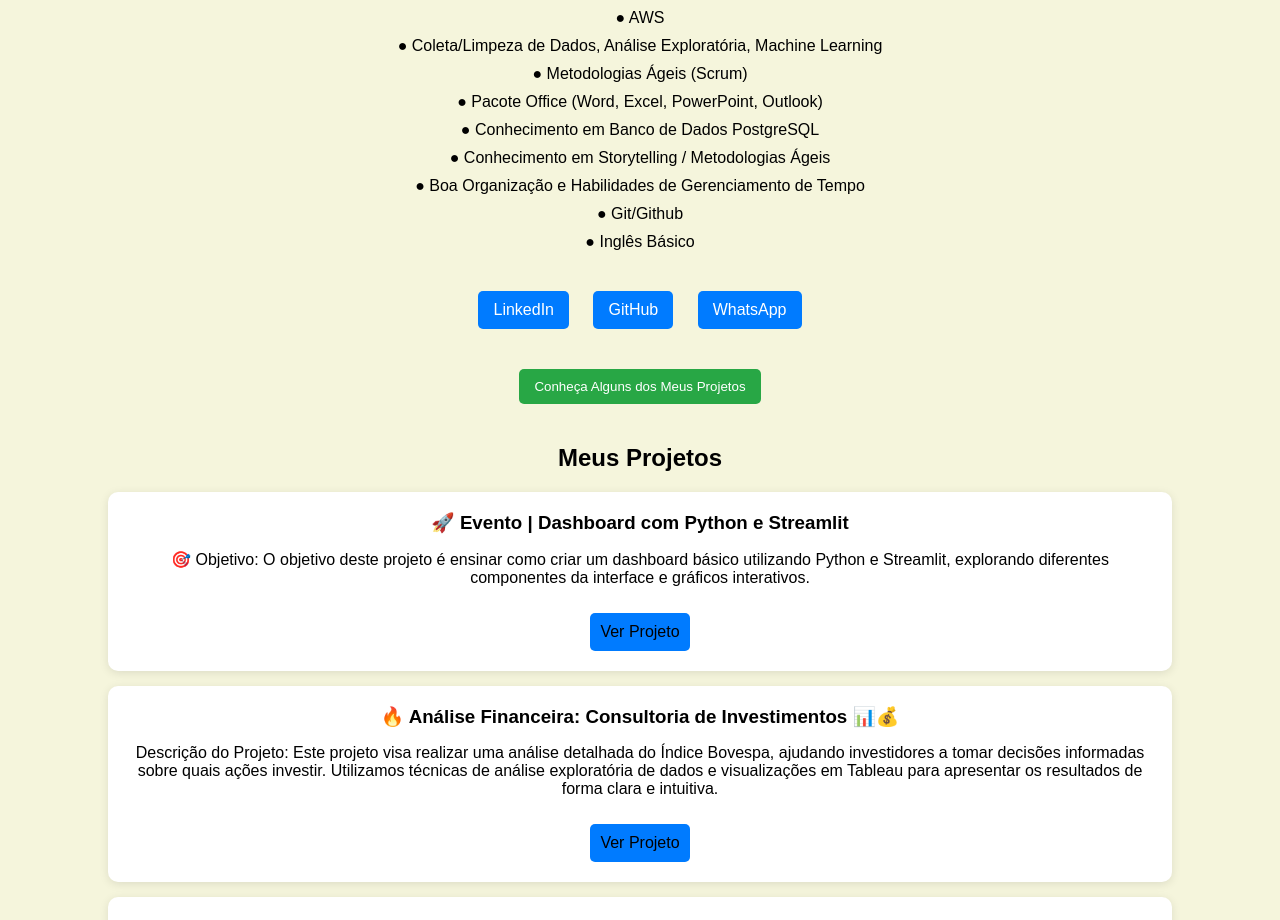
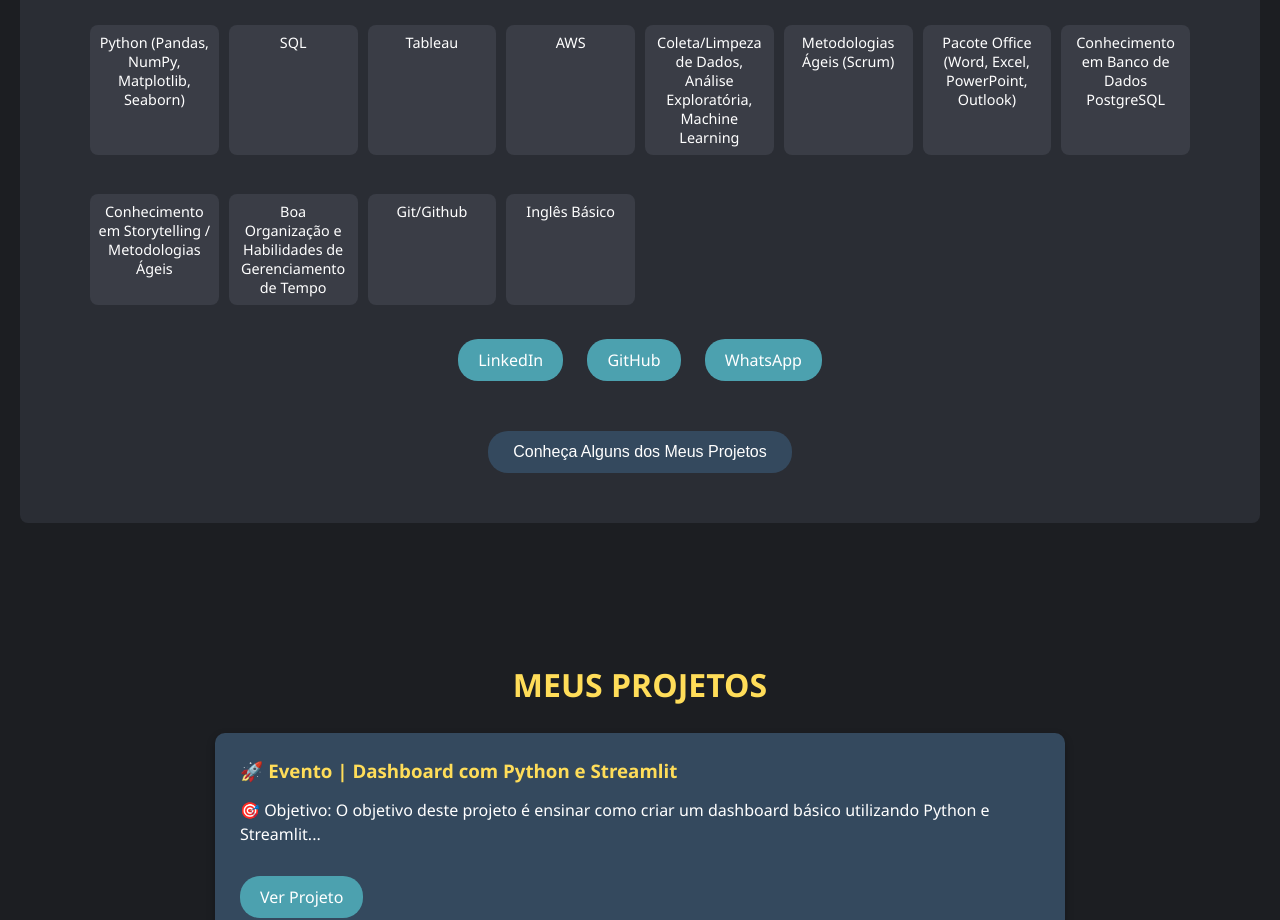
Before and after one commit to Savarezi/Portifolio-2, a plain HTML site: page index.html in a window 1280 px wide. Shown: the part 609-1529 px from the top of the page. Drawn offline with Linux system fonts and the light colour scheme.

Commit message:
alterei o desgner

```diff
--- a/index.html
+++ b/index.html
@@ -1,3 +1,4 @@
+
 <!DOCTYPE html>
 <html lang="pt-BR">
 <head>
@@ -11,30 +12,29 @@
         <h1 class="nome">Patrícia Oliveira</h1>
 
         <!-- Adicionando a imagem de perfil -->
-        <img <img src="imagem/WhatsApp Image 2024-10-22 at 19.04.45.jpeg"
+        <img src="imagem/WhatsApp Image 2024-11-01 at 22.35.08.jpeg"
         alt="Descrição da imagem"
         class="imagem">
 
-
         <div class="descricao">
             <p>💻 Estudante de Análise e Desenvolvimento de Sistemas | Analista de Dados | Entusiasta em Tecnologia</p>
-            <p>Sou apaixonada por tecnologia e dados, sempre em busca de novos conhecimentos e desafios. Com experiência em análise de dados e programação, desenvolvo projetos voltados para a extração de insights que apoiam tomadas de decisão estratégicas. Tenho habilidades em Python, SQL, Excel/Google Sheets, e ferramentas de visualização de dados, além de sólida experiência em tratamento de dados para criar soluções eficientes e escaláveis.</p>
+            <p>Sou apaixonada por tecnologia e dados, sempre em busca de novos conhecimentos e desafios...</p>
         </div>
 
         <h2>COMPETÊNCIAS:</h2>
         <div class="competencias">
-            <p>● Python (Pandas, NumPy, Matplotlib, Seaborn)</p>
-            <p>● SQL</p>
-            <p>● Tableau</p>
-            <p>● AWS</p>
-            <p>● Coleta/Limpeza de Dados, Análise Exploratória, Machine Learning</p>
-            <p>● Metodologias Ágeis (Scrum)</p>
-            <p>● Pacote Office (Word, Excel, PowerPoint, Outlook)</p>
-            <p>● Conhecimento em Banco de Dados PostgreSQL</p>
-            <p>● Conhecimento em Storytelling / Metodologias Ágeis</p>
-            <p>● Boa Organização e Habilidades de Gerenciamento de Tempo</p>
-            <p>● Git/Github</p>
-            <p>● Inglês Básico</p>
+            <p> Python (Pandas, NumPy, Matplotlib, Seaborn)</p>
+            <p> SQL</p>
+            <p> Tableau</p>
+            <p> AWS</p>
+            <p> Coleta/Limpeza de Dados, Análise Exploratória, Machine Learning</p>
+            <p> Metodologias Ágeis (Scrum)</p>
+            <p> Pacote Office (Word, Excel, PowerPoint, Outlook)</p>
+            <p> Conhecimento em Banco de Dados PostgreSQL</p>
+            <p> Conhecimento em Storytelling / Metodologias Ágeis</p>
+            <p> Boa Organização e Habilidades de Gerenciamento de Tempo</p>
+            <p> Git/Github</p>
+            <p> Inglês Básico</p>
         </div>
 
         <div class="botoes">
@@ -51,25 +51,25 @@
 
         <div class="projeto">
             <h3>🚀 Evento | Dashboard com Python e Streamlit</h3>
-            <p>🎯 Objetivo: O objetivo deste projeto é ensinar como criar um dashboard básico utilizando Python e Streamlit, explorando diferentes componentes da interface e gráficos interativos.</p>
+            <p>🎯 Objetivo: O objetivo deste projeto é ensinar como criar um dashboard básico utilizando Python e Streamlit...</p>
             <a href="https://github.com/Savarezi/Dashboard-com-Python-e-Streamlit-" target="_blank">Ver Projeto</a>
         </div>
 
         <div class="projeto">
             <h3>🔥 Análise Financeira: Consultoria de Investimentos 📊💰</h3>
-            <p>Descrição do Projeto: Este projeto visa realizar uma análise detalhada do Índice Bovespa, ajudando investidores a tomar decisões informadas sobre quais ações investir. Utilizamos técnicas de análise exploratória de dados e visualizações em Tableau para apresentar os resultados de forma clara e intuitiva.</p>
+            <p>Descrição do Projeto: Este projeto visa realizar uma análise detalhada do Índice Bovespa...</p>
             <a href="https://github.com/Savarezi/on34-python-s17-s18-projeto-final/tree/main/projeto_final_patricia/datasets" target="_blank">Ver Projeto</a>
         </div>
 
         <div class="projeto">
             <h3>Sistema de Controle de Estoque</h3>
-            <p>Bem-vindo ao Sistema de Controle de Estoque! Este projeto foi desenvolvido para ajudar a gerenciar o estoque de produtos de forma simples e eficiente, utilizando Python, SQLite para banco de dados e o Pandas para exibição de dados em formato de tabela no Jupyter Notebook. Além disso, o projeto conta com uma interface gráfica para facilitar o uso, construída com o Tkinter.</p>
+            <p>Bem-vindo ao Sistema de Controle de Estoque! Este projeto foi desenvolvido para ajudar a gerenciar o estoque...</p>
             <a href="https://github.com/Savarezi/Sistema-e-Controle-de-Estoque" target="_blank">Ver Projeto</a>
         </div>
 
         <div class="projeto">
             <h3>Análise de Empréstimos de Biblioteca</h3>
-            <p>Objetivo: O objetivo desta análise é entender o uso das bibliotecas por meio dos empréstimos realizados, identificar padrões e fazer recomendações para a melhoria da infraestrutura, recursos e processos das bibliotecas. A análise inclui o acompanhamento de empréstimos ao longo dos anos, a identificação de temas mais e menos emprestados, e a exploração de dados relacionados a horários e meses com maior demanda.</p>
+            <p>Objetivo: O objetivo desta análise é entender o uso das bibliotecas por meio dos empréstimos realizados...</p>
             <a href="https://github.com/Savarezi/Analise-Bibliotecario" target="_blank">Ver Projeto</a>
         </div>
     </div>
--- a/style.css
+++ b/style.css
@@ -1,104 +1,141 @@
+
 
 body {
-    font-family: Arial, sans-serif;
-    background-color: #f5f5dc; /* Cor de fundo bege */
-    color: #000;
+    font-family: 'Segoe UI', Tahoma, Geneva, Verdana, sans-serif;
+    background-color: #1c1e22; /* Fundo mais escuro e sofisticado */
+    color: #f5f5f5;
     margin: 0;
     padding: 0;
-    text-align: center; /* Centraliza o texto */
+    text-align: center;
+}
+
+.tela-principal {
+    padding: 50px;
+    background-color: #2a2d34; /* Cor mais escura e elegante */
+    border-radius: 8px;
+    margin: 20px;
 }
 
 .nome {
-    font-size: 3em; /* Tamanho do nome */
-    margin-bottom: 10px; /* Espaço abaixo do nome */
+    font-size: 3em;
+    color: #ffdd59; /* Amarelo suave para o nome */
+    font-weight: bold;
+    margin-bottom: 20px;
 }
 
 .descricao {
-    margin-bottom: 40px; /* Adiciona espaço abaixo da descrição */
+    font-size: 1.1em;
+    margin: 20px 0 40px 0;
+    line-height: 1.6;
+    max-width: 600px;
+    margin: auto;
 }
 
 h2 {
-    margin-top: 40px; /* Espaço acima do título de competências */
+    font-size: 2em;
+    color: #ffdd59;
+    margin-top: 40px;
+    text-transform: uppercase;
 }
 
 .competencias {
-    list-style: none; /* Remove marcadores da lista */
-    padding: 0; /* Remove padding */
-    text-align: center; /* Centraliza a lista */
-    margin-bottom: 40px; /* Espaço abaixo das competências */
+    display: grid;
+    grid-template-columns: repeat(auto-fit, minmax(120px, 1fr)); /* Caixas menores */
+    gap: 10px;
+    padding: 0 20px;
 }
 
 .competencias p {
-    margin: 10px 0; /* Espaço entre as competências */
+    background-color: #3a3d46; /* Fundo mais escuro para as caixas */
+    padding: 8px;
+    border-radius: 8px;
+    color: #ffffff;
+    font-size: 0.9em; /* Reduzindo o tamanho da fonte */
 }
 
 .botoes {
-    margin: 20px 0; /* Espaço acima e abaixo dos botões */
+    margin: 20px 0;
 }
 
 .botoes a {
-    display: inline-block; /* Para que os links apareçam em linha */
-    margin: 0 10px; /* Espaço entre os botões */
-    padding: 10px 15px;
-    background-color: #007bff; /* Cor do fundo do botão */
-    color: white; /* Cor do texto do botão */
-    text-decoration: none; /* Remove o sublinhado do link */
-    border-radius: 5px; /* Bordas arredondadas */
+    display: inline-block;
+    margin: 0 10px;
+    padding: 10px 20px;
+    background-color: #4ca1af;
+    color: #ffffff;
+    text-decoration: none;
+    border-radius: 20px;
+    transition: background-color 0.3s;
 }
 
 .botoes a:hover {
-    background-color: #0056b3; /* Cor do fundo ao passar o mouse */
+    background-color: #ffdd59;
+    color: #2c3e50;
 }
 
 .botao-projetos {
-    margin-top: 20px;
-    padding: 10px 15px;
-    background-color: #28a745; /* Cor do fundo do botão de projetos */
-    color: white;
+    margin-top: 30px;
+    padding: 12px 25px;
+    background-color: #34495e;
+    color: #ffffff;
     border: none;
-    border-radius: 5px;
+    border-radius: 20px;
+    font-size: 1em;
     cursor: pointer;
+    transition: background-color 0.3s;
 }
 
 .botao-projetos:hover {
-    background-color: #218838; /* Cor do fundo ao passar o mouse */
+    background-color: #ffdd59;
+    color: #2c3e50;
 }
 
 .ultima-tela {
-    margin-top: 40px; /* Espaço acima da última tela */
+    margin-top: 50px;
+    padding: 50px;
 }
 
 .projeto {
-    background-color: white; /* Fundo branco das caixas de projeto */
-    margin: 15px auto; /* Espaço entre os projetos */
-    padding: 20px;
-    border-radius: 10px; /* Bordas arredondadas */
-    box-shadow: 0 2px 10px rgba(0, 0, 0, 0.1); /* Sombra para efeito de flutuação */
-    width: 80%; /* Largura das caixas de projetos */
+    background-color: #34495e;
+    color: #ffffff;
+    margin: 20px auto;
+    padding: 25px;
+    border-radius: 10px;
+    box-shadow: 0 4px 8px rgba(0, 0, 0, 0.3);
+    max-width: 800px;
+    text-align: left;
 }
 
 .projeto h3 {
     margin: 0;
+    color: #ffdd59;
+}
+
+.projeto p {
+    margin: 15px 0;
+    line-height: 1.5;
 }
 
 .projeto a {
     display: inline-block;
-    margin-top: 10px; /* Espaço acima do link do projeto */
-    padding: 10px;
-    background-color: #007bff; /* Cor do fundo do link do projeto */
-    color: black; /* Texto preto */
+    margin-top: 15px;
+    padding: 10px 20px;
+    background-color: #4ca1af;
+    color: #ffffff;
     text-decoration: none;
-    border-radius: 5px;
+    border-radius: 20px;
+    transition: background-color 0.3s;
 }
 
 .projeto a:hover {
-    background-color: #0056b3; /* Cor do fundo ao passar o mouse */
+    background-color: #ffdd59;
+    color: #2c3e50;
 }
 
-/* Ajuste para o tamanho da imagem */
 .imagem {
-    max-width: 200px; /* Largura máxima da imagem */
-    max-height: 200px; /* Altura máxima da imagem */
-    border-radius: 10px; /* Bordas arredondadas da imagem */
-    margin: 20px auto; /* Centraliza a imagem horizontalmente */
+    width: 150px;
+    height: 150px;
+    border-radius: 50%;
+    box-shadow: 0 0 10px rgba(255, 221, 89, 0.8);
+    margin-bottom: 20px;
 }
```
Also changed, not shown: imagem/WhatsApp Image 2024-10-22 at 19.04.45.jpeg (deleted), imagem/WhatsApp Image 2024-11-01 at 22.35.08.jpeg (added).
